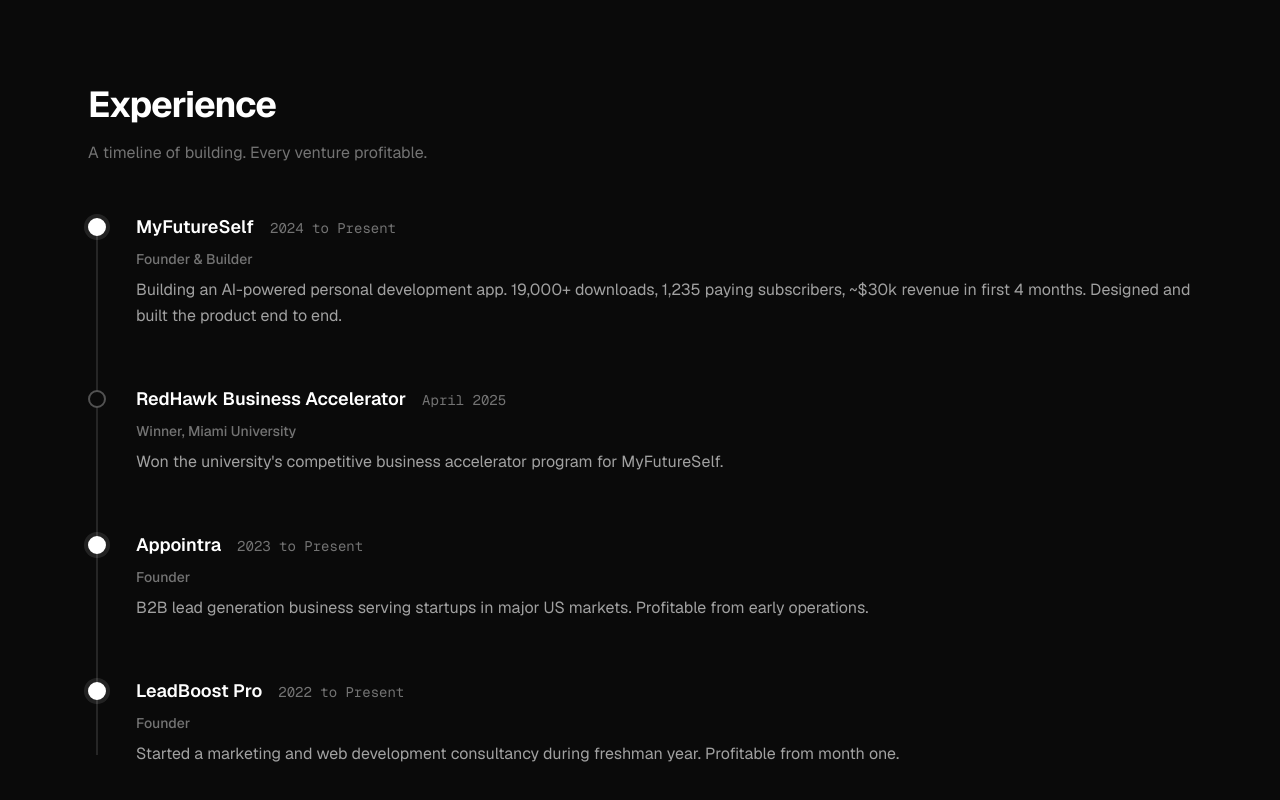
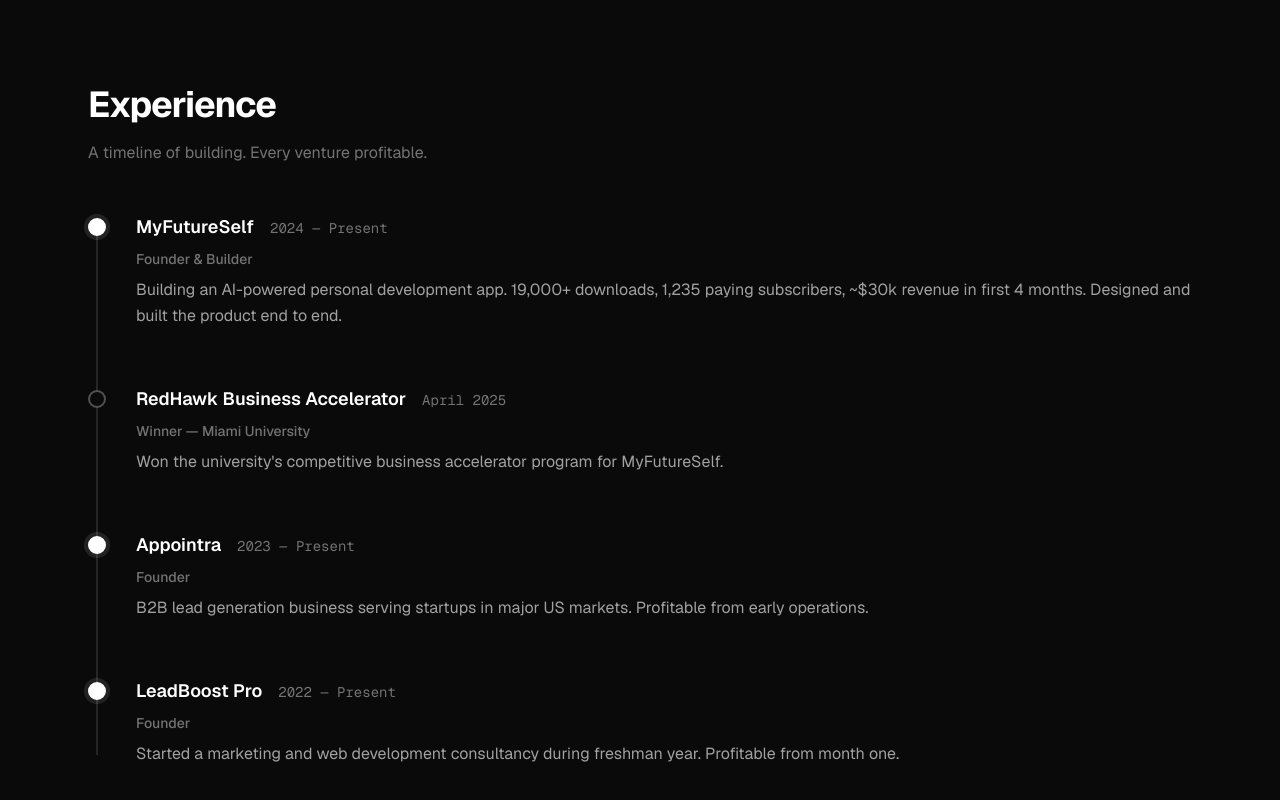
Before and after one commit to kayahickindev/kaya-site, a Next.js app: page / in a window 1280 px wide. Shown: the part 3790-4590 px from the top of the page. Built offline with nearby package versions, Linux system fonts and the light colour scheme; no server answers.

Commit message:
Restore emdashes in timeline periods and roles
Co-Authored-By: Claude Opus 4.6 (1M context) <noreply@anthropic.com>

```diff
--- a/src/data/content.ts
+++ b/src/data/content.ts
@@ -112,14 +112,14 @@ export const siteConfig = {
     {
       company: "MyFutureSelf",
       role: "Founder & Builder",
-      period: "2024 to Present",
+      period: "2024 — Present",
       description:
         "Building an AI-powered personal development app. 19,000+ downloads, 1,235 paying subscribers, ~$30k revenue in first 4 months. Designed and built the product end to end.",
       active: true,
     },
     {
       company: "RedHawk Business Accelerator",
-      role: "Winner, Miami University",
+      role: "Winner — Miami University",
       period: "April 2025",
       description:
         "Won the university's competitive business accelerator program for MyFutureSelf.",
@@ -128,7 +128,7 @@ export const siteConfig = {
     {
       company: "Appointra",
       role: "Founder",
-      period: "2023 to Present",
+      period: "2023 — Present",
       description:
         "B2B lead generation business serving startups in major US markets. Profitable from early operations.",
       active: true,
@@ -136,7 +136,7 @@ export const siteConfig = {
     {
       company: "LeadBoost Pro",
       role: "Founder",
-      period: "2022 to Present",
+      period: "2022 — Present",
       description:
         "Started a marketing and web development consultancy during freshman year. Profitable from month one.",
       active: true,
```
